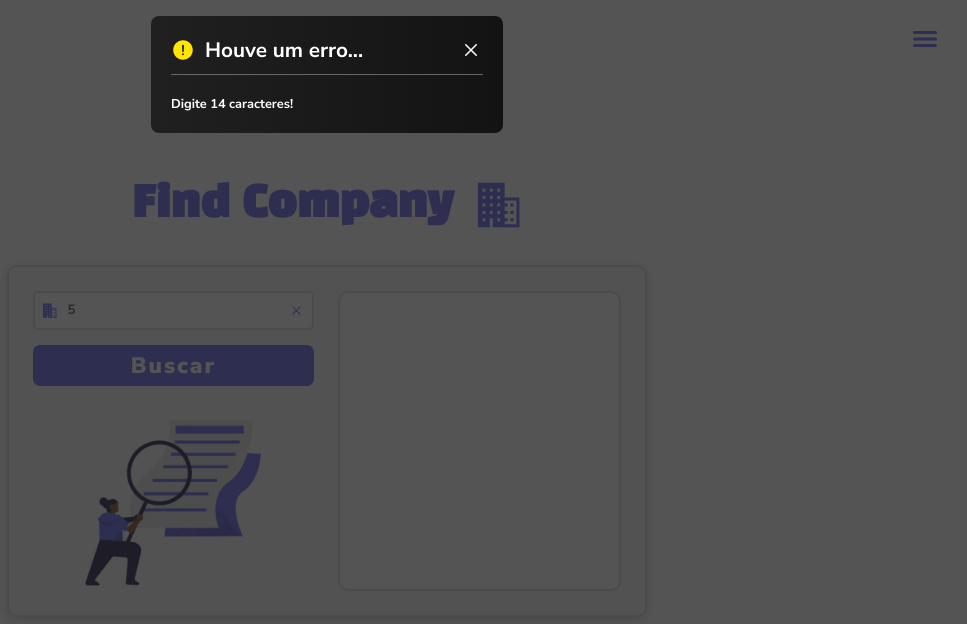
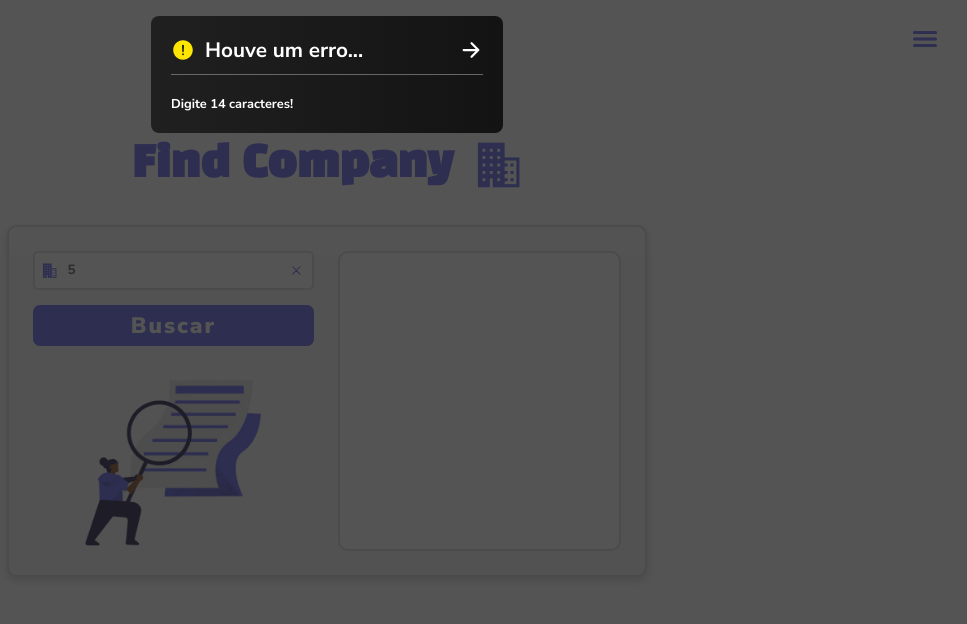
Before and after one commit to PaivaProgDev/find_company, a plain HTML site: page index.html in a window 1280 px wide. Both pictures are taken after typing "5" into the empty fields and a click on the button "Buscar". Shown: the whole page, without its empty margins (313-1280 px from the left). Drawn offline with nearby package versions, Linux system fonts and the light colour scheme.

Commit message:
Acessibilidade da página foi aprimorada

```diff
--- a/css/main.css
+++ b/css/main.css
@@ -44,7 +44,7 @@ html {
    display: flex;
    align-items: center;
    gap: .8rem;
-   margin-top: 5rem;
+   margin-top: 2.5rem;
 }
 
 .title {
--- a/css/modals/modalError.css
+++ b/css/modals/modalError.css
@@ -59,14 +59,21 @@
 
  .modal-title {
     font-size: 1.3rem;
-
  }
 
  .modal-close {
+    display: flex;
     font-size: 1.5rem;
     cursor: pointer;
     border-radius: 5px;
     transition: 150ms ease-in-out;
+    background-color: transparent;
+    color: var(--white-color);
+    border: 0;
+ }
+
+ .modal-close>ion-icon {
+   pointer-events: none;
  }
 
  .modal-close:hover {
--- a/scripts/components/modals.js
+++ b/scripts/components/modals.js
@@ -1,6 +1,7 @@
 const container = document.querySelector('.container')
 const btnSearch = document.querySelector('.btn-search')
 let modalContent;
+let btnClose;
 
 export const modalError = (messageError) => {
     const modal = document.createElement('div')
@@ -12,7 +13,9 @@ export const modalError = (messageError) => {
                 <ion-icon name="alert-circle"></ion-icon>
                 <h1 class="modal-title">Houve um erro...</h1>
             </div>
-            <ion-icon class="modal-close" name="close-outline"></ion-icon>
+            <button class="modal-close">
+                <ion-icon name="arrow-forward-outline"></ion-icon>
+            </button>
         </div>
         <h3 class="modal-info">${messageError}</h3>
     </div> `
@@ -20,10 +23,22 @@ export const modalError = (messageError) => {
     container.appendChild(modal)
     modal.classList.add('active')
     document.querySelector('.modal').classList.add('active')
+    btnClose = document.querySelector('.modal-close')
+    btnClose.focus()
+    // Desabilita a tecla TAB para não interagir com outros botões
+    document.addEventListener('keydown', disableTab)
     btnSearch.disabled = false
     modalContent = modal
 }
 
 export const closeModalError = () => {
     container.removeChild(modalContent)
+    document.removeEventListener('keydown', disableTab)
 }
+
+const disableTab = (e) => {
+    if(e.key === 'Tab') {
+        e.preventDefault();
+        btnClose.focus()
+    }
+}
```
